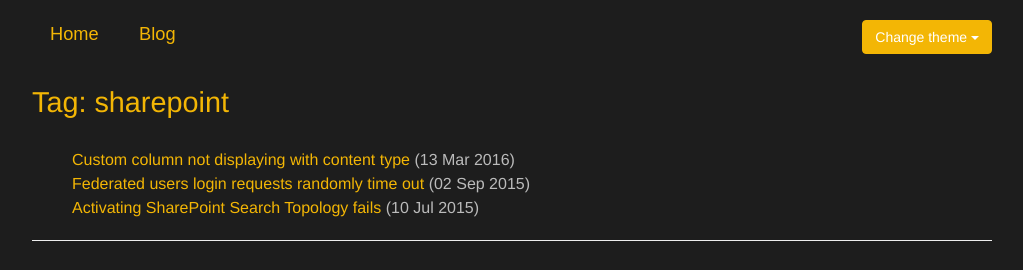
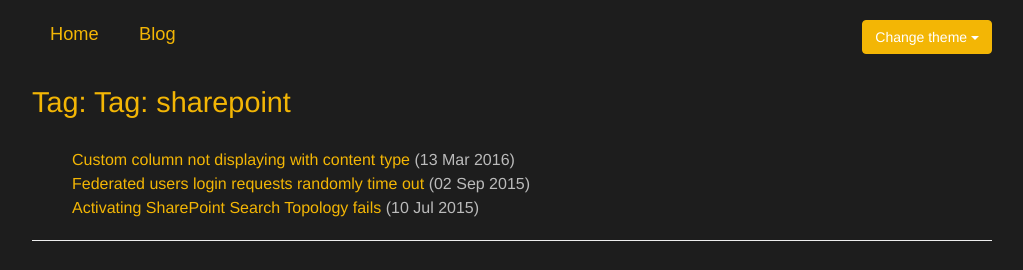
Before and after one commit to johannwalder/johannwalder.github.io, a Jekyll site: the page built from tag/sharepoint.md, in a window 1280 px wide. Shown: the top 270 px of the page, without its empty margins (128-1151 px from the left). Built offline with Jekyll 4.4.1, drawn with Linux system fonts in a browser that asks for light colours; nearby versions of some CDN libraries; some of the changed lines change nothing that is shown.

Commit message:
Changed tag page to use title of tag

```diff
--- a/_layouts/tagpage.html
+++ b/_layouts/tagpage.html
@@ -2,7 +2,7 @@
 layout: default
 ---
 <div class="tagpage">
-<h1>Tag: {{ page.tag }}</h1>
+<h1>Tag: {{ page.title }}</h1>
 <ul>
 {% for post in site.tags[page.tag] %}
   <li><a href="{{ post.url }}">{{ post.title }}</a> ({{ post.date | date_to_string }})<br>
```
